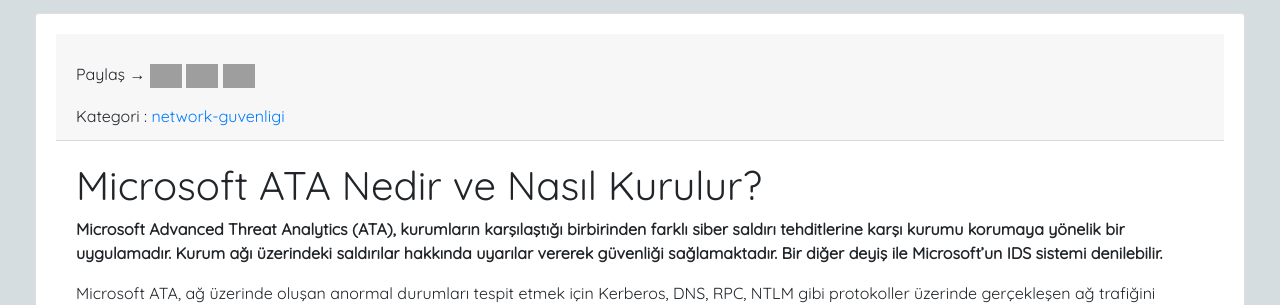
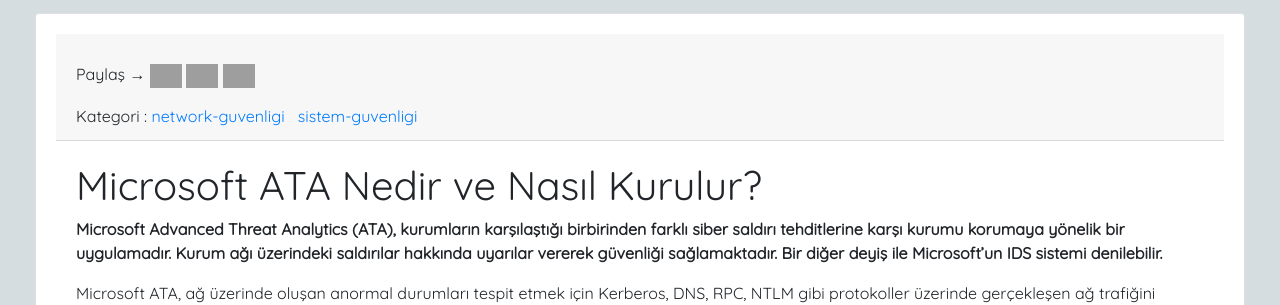
Before and after one commit to laccart/laccart, a Jekyll site: the page built from _posts/2019-12-06-Microsoft-ATA-Nedir-Ve-Nasıl-Kurulur.markdown, in a window 1280 px wide and 900 px high. Shown: the part 271-576 px from the top of the window. Built offline with Jekyll 4.4.1, drawn with Linux system fonts in a browser that asks for light colours; nearby versions of some CDN libraries; grey boxes are pictures that could not be loaded.

Commit message:
Update 2019-12-06-Microsoft-ATA-Nedir-Ve-Nasıl-Kurulur.markdown

```diff
--- a/_posts/2019-12-06-Microsoft-ATA-Nedir-Ve-Nasıl-Kurulur.markdown
+++ b/_posts/2019-12-06-Microsoft-ATA-Nedir-Ve-Nasıl-Kurulur.markdown
@@ -4,6 +4,7 @@
 layout: post
 categories:
     - network-guvenligi
+    - sistem-guvenligi
 thumbnail: posts/ATA_mimarisi.png
 ---
 
```
